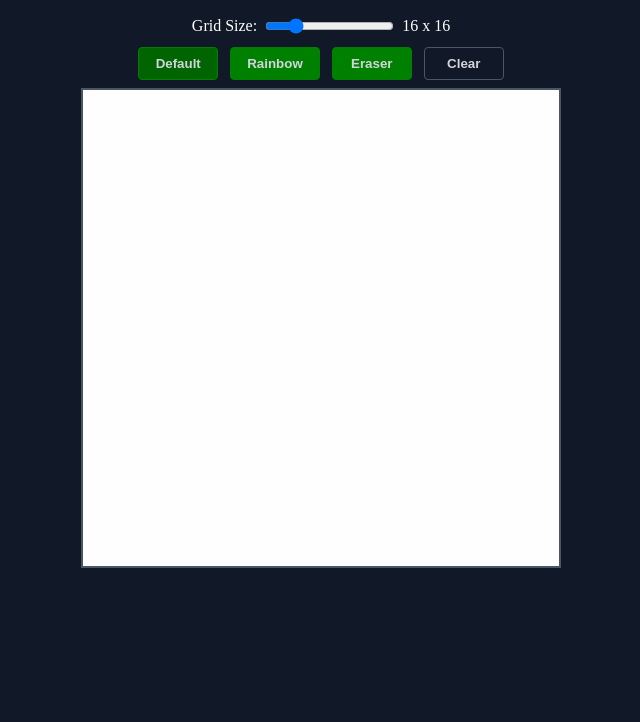
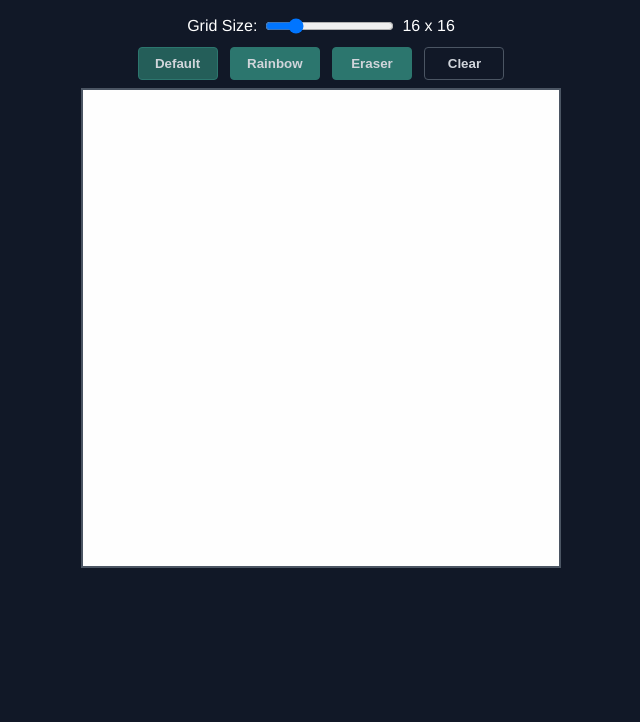
Before and after one commit to felixtanhm/odin-etch-a-sketch, a plain HTML site: page index.html in a window 1280 px wide. Shown: the part 78-800 px from the top of the page, without its empty margins (319-959 px from the left). Drawn offline with Linux system fonts and the light colour scheme.

Commit message:
New | Font family.

```diff
--- a/style.css
+++ b/style.css
@@ -1,7 +1,7 @@
 :root {
   --background-color: #111827;
-  --button-bg: green;
-  --button-bg-active: darkgreen;
+  --button-bg: #2c766e;
+  --button-bg-active: #245e59;
   --font-color: #d1d5db;
   --border-color: #4b5563;
   --sketch-width: 480px;
@@ -21,6 +21,7 @@ body {
 
 body {
   padding: 12px;
+  font-family: Helvetica, Arial, sans-serif;
 }
 
 header {
```
